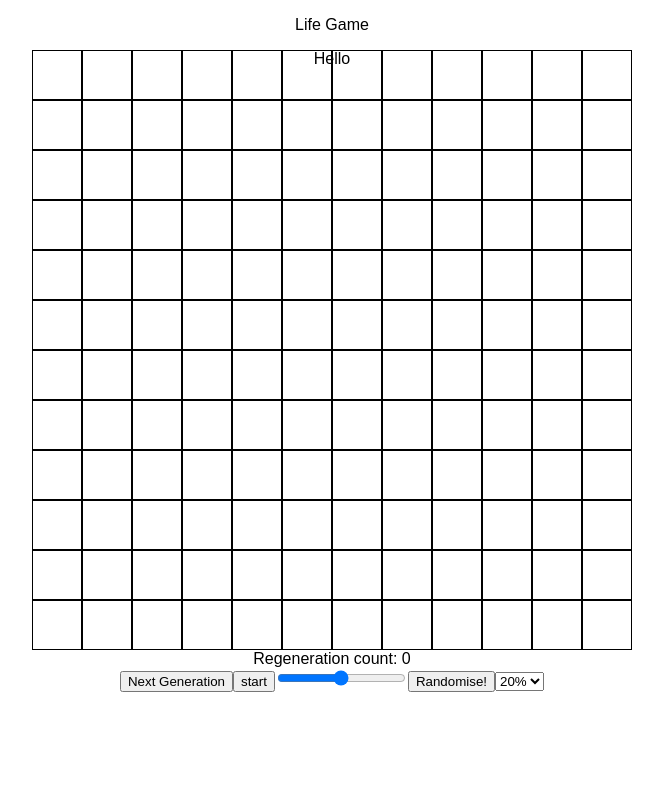
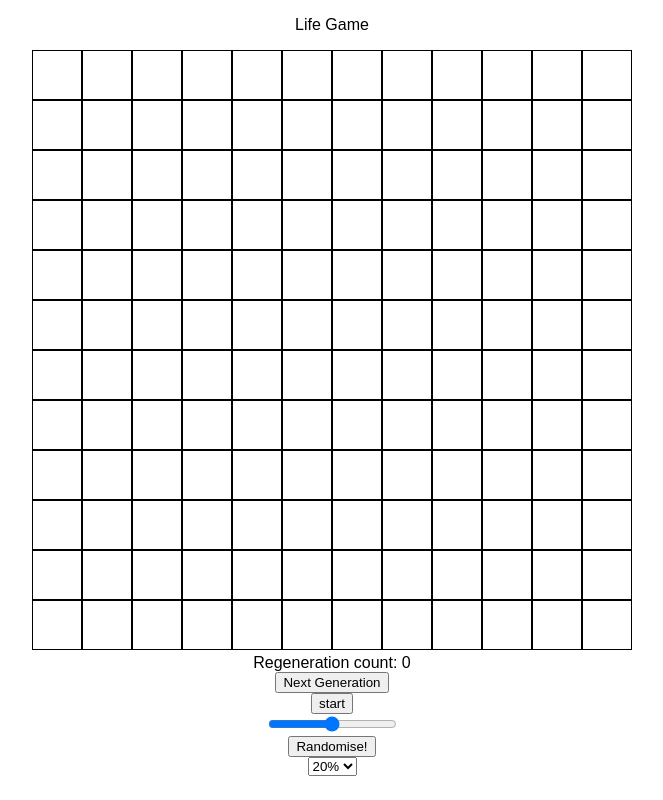
Before and after one commit to taweb/conway-game-of-life, a React (Create React App) app: page / in a window 1280 px wide. Shown: the whole page, without its empty margins (308-971 px from the left). Built offline with nearby package versions, Linux system fonts and the light colour scheme.

Commit message:
add Button component and tidy

```diff
--- /dev/null
+++ b/src/components/Button.jsx
@@ -0,0 +1,16 @@
+import React, { Component } from 'react';
+
+class Button extends Component {
+    handleClick = () => {
+        this.props.onButtonClick(this.props.value)
+    }
+    render() {
+        return (
+            <div>
+                <button onClick={this.handleClick}>{this.props.children}</button>
+            </div>
+        );
+    }
+}
+
+export default Button;
--- a/src/components/Controls.jsx
+++ b/src/components/Controls.jsx
@@ -1,9 +1,10 @@
 import React, { Component } from 'react';
+import Button from './Button';
 
 class Controls extends Component {
 	constructor(props){
 		super(props);
-		this.onClick = this.onClick.bind(this);
+		this.nextGeneration = this.nextGeneration.bind(this);
 		this.setAutoGeneration = this.setAutoGeneration.bind(this);
 		this.toggleAutoGeneration = this.toggleAutoGeneration.bind(this);
 		this.randomise = this.randomise.bind(this);
@@ -15,7 +16,7 @@ class Controls extends Component {
 		};
 	}
 
-	onClick(){
+	nextGeneration(){
 		const { auto } = this.props;
 		auto ?
 			this.toggleAutoGeneration()
@@ -72,10 +73,10 @@ class Controls extends Component {
 		return (
 			<div>
 				<div>Regeneration count: {this.props.count}</div>
-				<button onClick={this.onClick}>Next Generation</button>
-				<button onClick={()=>this.toggleAutoGeneration(adjustedRate)}>
+				<Button onButtonClick={this.nextGeneration}>Next Generation</Button>
+				<Button onButtonClick={this.toggleAutoGeneration} value={adjustedRate}>
 					{!auto ? "start" : "stop"}
-				</button>
+				</Button>
 				<input
 					type="range"
 					min="0"
@@ -84,8 +85,9 @@ class Controls extends Component {
 					id="utilslider"
 					onChange={this.onRateChange}
 				/>
-				{/* <p>{this.state.rate}</p> */}
-				<button onClick={() => this.randomise(this.state.random)}>Randomise!</button>
+				<Button onButtonClick={this.randomise} value={this.state.random}>
+					Randomise!
+				</Button>
 				<select value={this.state.random}onChange={this.selectOption}>
 					<option value="20">20%</option>
 					<option value="40">40%</option>
--- a/src/components/Grid.jsx
+++ b/src/components/Grid.jsx
@@ -49,7 +49,6 @@ class Grid extends Component {
 					display: "inline-block"
 				}}
 			>
-				<div>Hello</div>
 				{cells.map(i=>{
 					return (
 						<Cell
```
